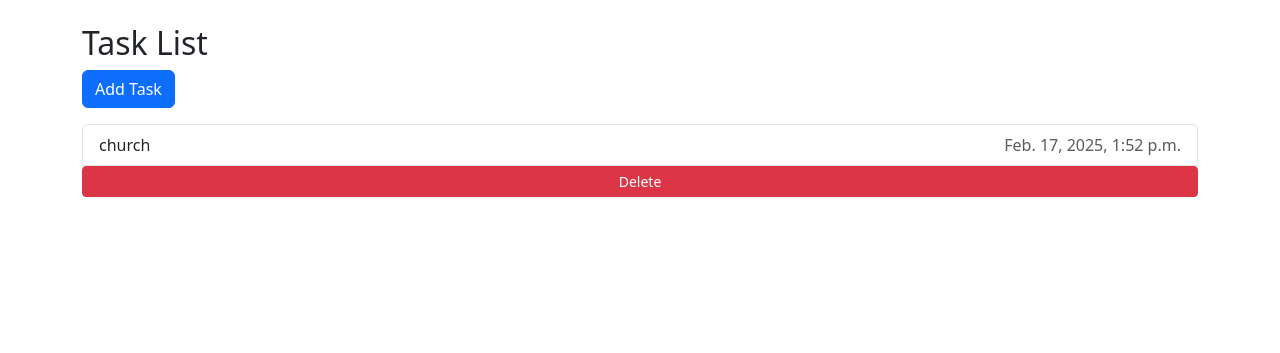
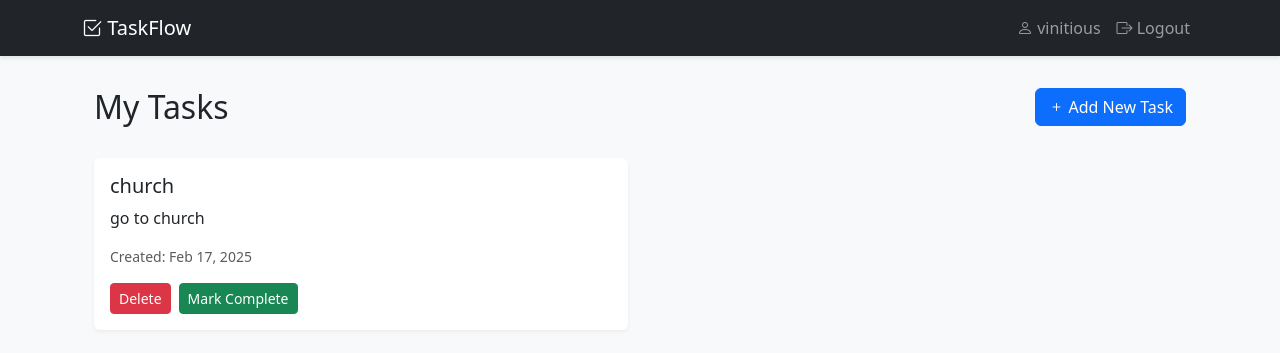
Before and after one commit to NjugunaKelvin/Taskflow, a Django app: page / in a window 1280 px wide. Shown: the top 353 px of the page. Run offline with Django 5.2, Linux system fonts and the light colour scheme; a user stored in the database is signed in; data comes from the database, SQL or seed files in the repository; both versions use the stored data as it was after the commit.

Commit message:
Add user authentication and task update functionality with improved templates

```diff
--- a/Taskflow/settings.py
+++ b/Taskflow/settings.py
@@ -55,7 +55,7 @@ ROOT_URLCONF = 'Taskflow.urls'
 TEMPLATES = [
     {
         'BACKEND': 'django.template.backends.django.DjangoTemplates',
-        'DIRS': [],
+        'DIRS': [BASE_DIR / 'templates'],
         'APP_DIRS': True,
         'OPTIONS': {
             'context_processors': [
@@ -122,3 +122,6 @@ STATIC_URL = 'static/'
 # https://docs.djangoproject.com/en/5.1/ref/settings/#default-auto-field
 
 DEFAULT_AUTO_FIELD = 'django.db.models.BigAutoField'
+LOGIN_URL = 'login'
+LOGIN_REDIRECT_URL = 'task_list'
+LOGOUT_REDIRECT_URL = 'login'
--- a/Taskflow/urls.py
+++ b/Taskflow/urls.py
@@ -1,23 +1,10 @@
-"""
-URL configuration for Taskflow project.
-
-The `urlpatterns` list routes URLs to views. For more information please see:
-    https://docs.djangoproject.com/en/5.1/topics/http/urls/
-Examples:
-Function views
-    1. Add an import:  from my_app import views
-    2. Add a URL to urlpatterns:  path('', views.home, name='home')
-Class-based views
-    1. Add an import:  from other_app.views import Home
-    2. Add a URL to urlpatterns:  path('', Home.as_view(), name='home')
-Including another URLconf
-    1. Import the include() function: from django.urls import include, path
-    2. Add a URL to urlpatterns:  path('blog/', include('blog.urls'))
-"""
 from django.contrib import admin
 from django.urls import path, include
+from django.contrib.auth import views as auth_views
 
 urlpatterns = [
     path('admin/', admin.site.urls),
-    path('', include('tasks.urls'))
+    path('', include('tasks.urls')),
+    path('login/', auth_views.LoginView.as_view(template_name='registration/login.html'), name='login'),
+    path('logout/', auth_views.LogoutView.as_view(next_page='login'), name='logout'),
 ]
--- /dev/null
+++ b/tasks/templates/base.html
@@ -0,0 +1,65 @@
+<!DOCTYPE html>
+<html lang="en">
+<head>
+    <meta charset="UTF-8">
+    <meta name="viewport" content="width=device-width, initial-scale=1.0">
+    <title>TaskFlow</title>
+    <!-- Bootstrap CSS -->
+    <link href="https://cdn.jsdelivr.net/npm/bootstrap@5.3.0/dist/css/bootstrap.min.css" rel="stylesheet">
+    <!-- Bootstrap Icons -->
+    <link rel="stylesheet" href="https://cdn.jsdelivr.net/npm/bootstrap-icons@1.11.1/font/bootstrap-icons.css">
+    <style>
+        body {
+            background-color: #f8f9fa;
+        }
+        .navbar {
+            margin-bottom: 2rem;
+            box-shadow: 0 2px 4px rgba(0,0,0,0.1);
+        }
+        .card {
+            border: none;
+            box-shadow: 0 2px 4px rgba(0,0,0,0.05);
+        }
+    </style>
+</head>
+<body>
+    <nav class="navbar navbar-expand-lg navbar-dark bg-dark">
+        <div class="container">
+            <a class="navbar-brand" href="{% url 'task_list' %}">
+                <i class="bi bi-check2-square"></i> TaskFlow
+            </a>
+            <div class="navbar-nav ms-auto">
+                {% if user.is_authenticated %}
+                    <span class="nav-item nav-link">
+                        <i class="bi bi-person"></i> {{ user.username }}
+                    </span>
+                    <a class="nav-item nav-link" href="{% url 'logout' %}">
+                        <i class="bi bi-box-arrow-right"></i> Logout
+                    </a>
+                {% else %}
+                    <a class="nav-item nav-link" href="{% url 'login' %}">
+                        <i class="bi bi-box-arrow-in-right"></i> Login
+                    </a>
+                {% endif %}
+            </div>
+        </div>
+    </nav>
+
+    <div class="container">
+        {% if messages %}
+            {% for message in messages %}
+                <div class="alert alert-{{ message.tags }} alert-dismissible fade show" role="alert">
+                    {{ message }}
+                    <button type="button" class="btn-close" data-bs-dismiss="alert" aria-label="Close"></button>
+                </div>
+            {% endfor %}
+        {% endif %}
+
+        {% block content %}
+        {% endblock %}
+    </div>
+
+    <!-- Bootstrap JS -->
+    <script src="https://cdn.jsdelivr.net/npm/bootstrap@5.3.0/dist/js/bootstrap.bundle.min.js"></script>
+</body>
+</html>
--- /dev/null
+++ b/tasks/templates/registration/login.html
@@ -0,0 +1,4 @@
+# Add these settings at the bottom of settings.py
+LOGIN_URL = 'login'
+LOGIN_REDIRECT_URL = 'task_list'
+LOGOUT_REDIRECT_URL = 'login'
--- a/tasks/templates/tasks/task_list.html
+++ b/tasks/templates/tasks/task_list.html
@@ -1,23 +1,71 @@
-<!DOCTYPE html>
-<html lang="en">
-<head>
-    <title>Task List</title>
-    <link rel="stylesheet" href="https://cdn.jsdelivr.net/npm/bootstrap@5.3.0/dist/css/bootstrap.min.css">
-</head>
-<body class="container mt-4">
-    <h2>Task List</h2>
-    <a href="{% url 'task_create' %}" class="btn btn-primary">Add Task</a> <!-- We'll update this later -->
+{% extends 'base.html' %}
 
-    <ul class="list-group mt-3">
-        {% for task in tasks %}
-            <li class="list-group-item d-flex justify-content-between">
-                <span>{{ task.title }}</span>
-                <span class="text-muted">{{ task.created_at }}</span>
-            </li>
-            <a href="{% url 'task_delete' task.id %}" class="btn btn-danger btn-sm">Delete</a>
-        {% empty %}
-            <p>No tasks yet.</p>
-        {% endfor %}
-    </ul>
-</body>
-</html>
+{% block content %}
+<div class="container">
+    <div class="row mb-4">
+        <div class="col">
+            <h2>My Tasks</h2>
+        </div>
+        <div class="col text-end">
+            <a href="{% url 'task_create' %}" class="btn btn-primary">
+                <i class="bi bi-plus"></i> Add New Task
+            </a>
+        </div>
+    </div>
+
+    {% if tasks %}
+        <div class="row">
+            {% for task in tasks %}
+                <div class="col-md-6 mb-3">
+                    <div class="card {% if task.completed %}border-success{% endif %}">
+                        <div class="card-body">
+                            <h5 class="card-title">{{ task.title }}</h5>
+                            <p class="card-text">{{ task.description|default:"No description provided" }}</p>
+                            <p class="text-muted small">Created: {{ task.created_at|date:"M d, Y" }}</p>
+
+                            <div class="btn-group" role="group">
+                                <form method="POST" action="{% url 'task_delete' task.id %}" style="display: inline;">
+                                    {% csrf_token %}
+                                    <button type="submit" class="btn btn-danger btn-sm"
+                                            onclick="return confirm('Are you sure you want to delete this task?');">
+                                        Delete
+                                    </button>
+                                </form>
+                                {% if not task.completed %}
+                                    <form method="POST" action="#" style="display: inline;">
+                                        {% csrf_token %}
+                                        <button type="submit" class="btn btn-success btn-sm ms-2">
+                                            Mark Complete
+                                        </button>
+                                    </form>
+                                {% endif %}
+                            </div>
+                        </div>
+                    </div>
+                </div>
+            {% endfor %}
+        </div>
+    {% else %}
+        <div class="card">
+            <div class="card-body text-center">
+                <h5 class="card-title">No Tasks Yet</h5>
+                <p class="card-text">Start by adding your first task!</p>
+                <a href="{% url 'task_create' %}" class="btn btn-primary">
+                    Add Task
+                </a>
+            </div>
+        </div>
+    {% endif %}
+</div>
+
+<!-- Add this before the closing body tag in your base.html -->
+<style>
+    .card {
+        transition: transform 0.2s;
+    }
+    .card:hover {
+        transform: translateY(-5px);
+        box-shadow: 0 4px 8px rgba(0,0,0,0.1);
+    }
+</style>
+{% endblock %}
--- a/tasks/urls.py
+++ b/tasks/urls.py
@@ -1,8 +1,11 @@
 from django.urls import path
 from . import views
+from tasks.views import custom_logout
 
 urlpatterns = [
     path('', views.task_list, name='task_list'),
     path('create/', views.task_create, name='task_create'),
-    path('task/<int:pk>/delete/', views.task_delete, name='task_delete')
+    path('task/<int:pk>/delete/', views.task_delete, name='task_delete'),
+    path('task/<int:pk>/update/', views.task_update, name='task_update'),
+    path('logout/', custom_logout, name='logout')
 ]
--- a/tasks/views.py
+++ b/tasks/views.py
@@ -1,6 +1,9 @@
 from django.shortcuts import render, redirect, get_object_or_404
 from django.contrib.auth.decorators import login_required
 from .models import Task
+from django.contrib import messages
+from django.contrib.auth import logout
+
 
 # Create your views here.
 @login_required
@@ -27,3 +30,33 @@ def task_delete(request, pk):  # Add 'pk' parameter here
         task.delete()
         return redirect('task_list')
     return render(request, 'tasks/task_confirm_delete.html', {'task': task})
+
+
+@login_required
+def task_update(request, pk):
+    task = get_object_or_404(Task, pk=pk, user=request.user)
+
+    if request.method == "POST":
+        title = request.POST.get('title')
+        description = request.POST.get('description')
+
+        if not title:
+            messages.error(request, 'Title is required!')
+            return render(request, 'tasks/task_form.html', {'task': task})
+
+        task.title = title.strip()
+        task.description = description.strip() if description else ''
+        task.save()
+
+        messages.success(request, 'Task updated successfully!')
+        return redirect('task_list')
+
+    return render(request, 'tasks/task_form.html', {'task': task})
+
+
+
+
+def custom_logout(request):
+    logout(request)
+    messages.success(request, 'You have been successfully logged out.')
+    return redirect('login')
```
Also changed, not shown: tasks/templates/tasks/task_confirm_delete.html (added, +18 -0 lines), .qodo/history.sqlite, db.sqlite3.
